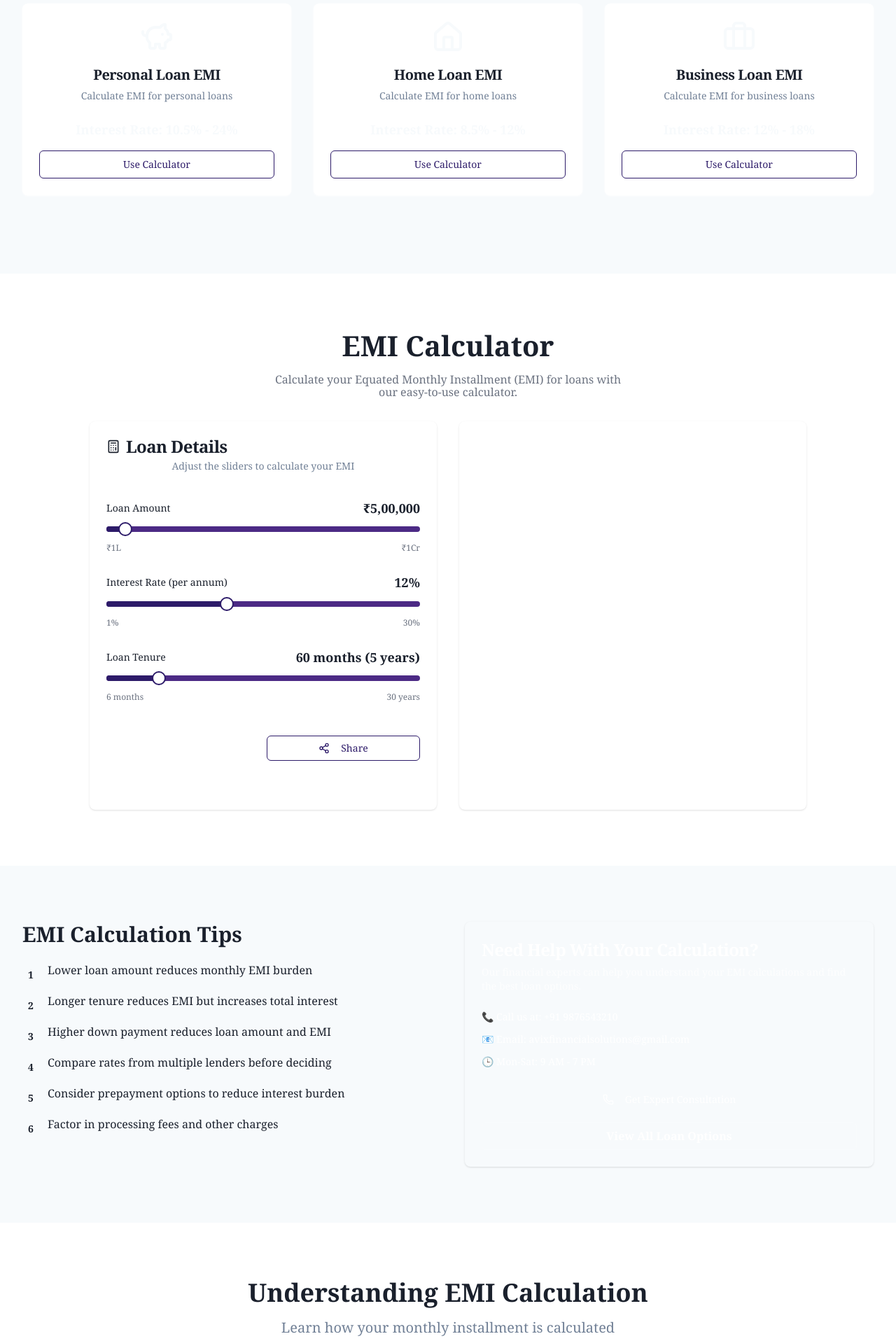
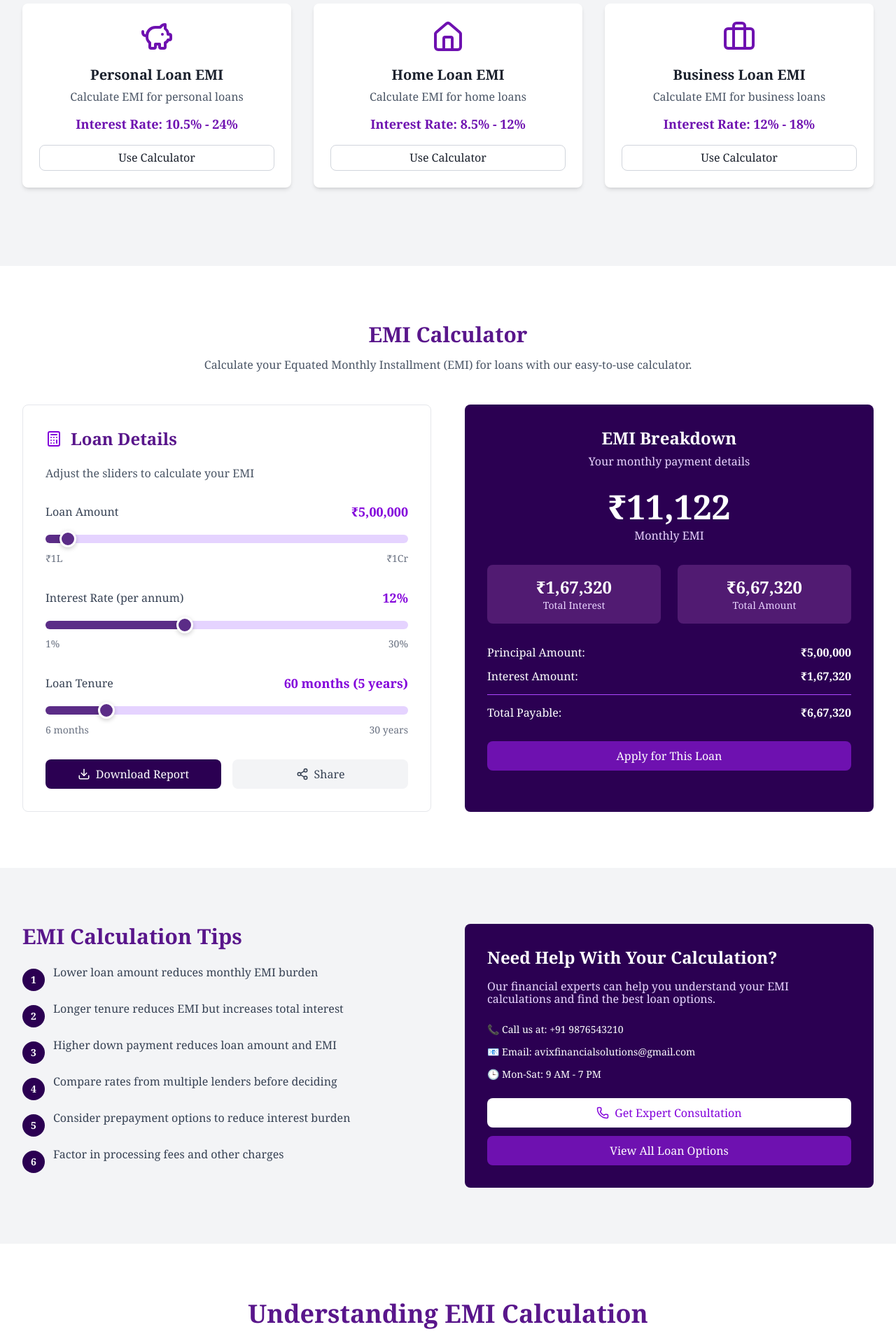
Before and after one commit to zenmeraki7/Avix-New-Next, a Next.js app in the folder avix-new/: page /calculator in a window 1280 px wide. Shown: the part 580-2496 px from the top of the page at 70% size. Built offline with nearby package versions, Linux system fonts and the light colour scheme.

Commit message:
new avix deployment

```diff
--- a/avix-new/app/calculator/page.tsx
+++ b/avix-new/app/calculator/page.tsx
@@ -1,11 +1,24 @@
+"use client"
+import React, { useState } from 'react';
+import { Calculator, PiggyBank, Home, Briefcase, Phone, Download, Share2 } from 'lucide-react';
 
-import EMICalculator from '../components/Services/emi-calculator/EMICalculator';
-import { Card, CardContent, CardDescription, CardHeader, CardTitle } from '../components/ui/card';
-import { Button } from '../components/ui/button';
-import  Link  from 'next/link';
-import { Calculator as CalcIcon, PiggyBank, Home, Briefcase, Phone } from 'lucide-react';
+const EMICalculator = () => {
+  const [loanAmount, setLoanAmount] = useState(500000);
+  const [interestRate, setInterestRate] = useState(12);
+  const [loanTenure, setLoanTenure] = useState(60);
 
-const Calculator = () => {
+  // Calculate EMI
+  const calculateEMI = () => {
+    const monthlyRate = interestRate / 12 / 100;
+    const emi = (loanAmount * monthlyRate * Math.pow(1 + monthlyRate, loanTenure)) /
+                (Math.pow(1 + monthlyRate, loanTenure) - 1);
+    return Math.round(emi);
+  };
+
+  const emi = calculateEMI();
+  const totalAmount = emi * loanTenure;
+  const totalInterest = totalAmount - loanAmount;
+
   const calculatorTypes = [
     {
       title: "Personal Loan EMI",
@@ -37,16 +50,16 @@ const Calculator = () => {
   ];
 
   return (
-    <div className="min-h-screen bg-background">
+    <div className="min-h-screen bg-gray-50">
 
       {/* Hero Section */}
-      <section className="py-16 bg-gradient-primary text-primary-foreground">
+      <section className="py-16 text-white" style={{backgroundColor: '#1A004D'}}>
         <div className="max-w-7xl mx-auto px-4 sm:px-6 lg:px-8 text-center">
           <div className="flex items-center justify-center mb-6">
-            <CalcIcon className="w-16 h-16 text-secondary mr-4" />
+            <Calculator className="w-16 h-16 text-purple-300 mr-4" />
             <h1 className="text-5xl font-bold">EMI Calculator</h1>
           </div>
-          <p className="text-xl text-primary-foreground/90 max-w-3xl mx-auto">
+          <p className="text-xl text-gray-200 max-w-3xl mx-auto">
             Plan your finances better with our easy-to-use EMI calculator.
             Get instant calculations for all types of loans.
           </p>
@@ -54,108 +67,248 @@ const Calculator = () => {
       </section>
 
       {/* Calculator Types */}
-      <section className="py-16 bg-muted">
+      <section className="py-16 bg-gray-100">
         <div className="max-w-7xl mx-auto px-4 sm:px-6 lg:px-8">
           <div className="text-center mb-12">
-            <h2 className="text-3xl font-bold text-foreground mb-4">Choose Your Loan Type</h2>
-            <p className="text-muted-foreground">Different loan types have different interest rate ranges</p>
+            <h2 className="text-3xl font-bold text-gray-900 mb-4">Choose Your Loan Type</h2>
+            <p className="text-gray-600">Different loan types have different interest rate ranges</p>
           </div>
 
           <div className="grid md:grid-cols-3 gap-8 mb-12">
             {calculatorTypes.map((type, index) => (
-              <Card key={index} className="bg-background border-0 shadow-card hover:shadow-hero transition-all duration-300">
-                <CardHeader className="text-center">
-                  <type.icon className="w-12 h-12 text-accent mx-auto mb-4" />
-                  <CardTitle className="text-xl">{type.title}</CardTitle>
-                  <CardDescription>{type.description}</CardDescription>
-                </CardHeader>
-                <CardContent className="text-center">
-                  <div className="text-lg font-semibold text-accent mb-4">
+              <div key={index} className="bg-white rounded-lg shadow-md hover:shadow-lg transition-all duration-300 p-6">
+                <div className="text-center">
+                  <type.icon className="w-12 h-12 text-purple-800 mx-auto mb-4" />
+                  <h3 className="text-xl font-bold mb-2">{type.title}</h3>
+                  <p className="text-gray-600 mb-4">{type.description}</p>
+                  <div className="text-lg font-semibold text-purple-800 mb-4">
                     Interest Rate: {type.rate}
                   </div>
-                  <Button variant="outline" className="w-full">
+                  <button className="w-full px-4 py-2 border border-gray-300 rounded-lg hover:bg-gray-50 transition-colors">
                     Use Calculator
-                  </Button>
-                </CardContent>
-              </Card>
+                  </button>
+                </div>
+              </div>
             ))}
           </div>
         </div>
       </section>
 
       {/* Main Calculator */}
-      <section className="py-20">
+      <section className="py-20 bg-white">
         <div className="max-w-7xl mx-auto px-4 sm:px-6 lg:px-8">
-          <EMICalculator />
+          <div className="text-center mb-12">
+            <h2 className="text-3xl font-bold text-purple-900 mb-4">EMI Calculator</h2>
+            <p className="text-gray-600">Calculate your Equated Monthly Installment (EMI) for loans with our easy-to-use calculator.</p>
+          </div>
+
+          <div className="grid lg:grid-cols-2 gap-12">
+            {/* Left Side - Controls */}
+            <div className="bg-white p-8 rounded-lg border border-gray-200">
+              <div className="flex items-center mb-6">
+                <Calculator className="w-6 h-6 text-purple-700 mr-3" />
+                <h3 className="text-2xl font-bold text-purple-900">Loan Details</h3>
+              </div>
+              <p className="text-gray-600 mb-8">Adjust the sliders to calculate your EMI</p>
+
+              <div className="space-y-8">
+                {/* Loan Amount */}
+                <div>
+                  <div className="flex justify-between items-center mb-4">
+                    <label className="text-gray-700 font-medium">Loan Amount</label>
+                    <span className="text-purple-700 font-bold text-lg">₹{loanAmount.toLocaleString('en-IN')}</span>
+                  </div>
+                  <div className="relative">
+                    <input
+                      type="range"
+                      min="100000"
+                      max="10000000"
+                      step="10000"
+                      value={loanAmount}
+                      onChange={(e) => setLoanAmount(Number(e.target.value))}
+                      className="w-full h-3 bg-purple-200 rounded-lg appearance-none slider"
+                      style={{
+                        background: `linear-gradient(to right, #5B2C87 0%, #5B2C87 ${((loanAmount - 100000) / (10000000 - 100000)) * 100}%, #e5d3ff ${((loanAmount - 100000) / (10000000 - 100000)) * 100}%, #e5d3ff 100%)`
+                      }}
+                    />
+                    <div className="flex justify-between text-sm text-gray-500 mt-2">
+                      <span>₹1L</span>
+                      <span>₹1Cr</span>
+                    </div>
+                  </div>
+                </div>
+
+                {/* Interest Rate */}
+                <div>
+                  <div className="flex justify-between items-center mb-4">
+                    <label className="text-gray-700 font-medium">Interest Rate (per annum)</label>
+                    <span className="text-purple-700 font-bold text-lg">{interestRate}%</span>
+                  </div>
+                  <div className="relative">
+                    <input
+                      type="range"
+                      min="1"
+                      max="30"
+                      step="0.1"
+                      value={interestRate}
+                      onChange={(e) => setInterestRate(Number(e.target.value))}
+                      className="w-full h-3 bg-purple-200 rounded-lg appearance-none slider"
+                      style={{
+                        background: `linear-gradient(to right, #5B2C87 0%, #5B2C87 ${((interestRate - 1) / (30 - 1)) * 100}%, #e5d3ff ${((interestRate - 1) / (30 - 1)) * 100}%, #e5d3ff 100%)`
+                      }}
+                    />
+                    <div className="flex justify-between text-sm text-gray-500 mt-2">
+                      <span>1%</span>
+                      <span>30%</span>
+                    </div>
+                  </div>
+                </div>
+
+                {/* Loan Tenure */}
+                <div>
+                  <div className="flex justify-between items-center mb-4">
+                    <label className="text-gray-700 font-medium">Loan Tenure</label>
+                    <span className="text-purple-700 font-bold text-lg">
+                      {loanTenure} months ({Math.floor(loanTenure/12)} years)
+                    </span>
+                  </div>
+                  <div className="relative">
+                    <input
+                      type="range"
+                      min="6"
+                      max="360"
+                      step="6"
+                      value={loanTenure}
+                      onChange={(e) => setLoanTenure(Number(e.target.value))}
+                      className="w-full h-3 bg-purple-200 rounded-lg appearance-none slider"
+                      style={{
+                        background: `linear-gradient(to right, #5B2C87 0%, #5B2C87 ${((loanTenure - 6) / (360 - 6)) * 100}%, #e5d3ff ${((loanTenure - 6) / (360 - 6)) * 100}%, #e5d3ff 100%)`
+                      }}
+                    />
+                    <div className="flex justify-between text-sm text-gray-500 mt-2">
+                      <span>6 months</span>
+                      <span>30 years</span>
+                    </div>
+                  </div>
+                </div>
+              </div>
+
+              <div className="flex gap-4 mt-8">
+                <button className="flex-1 bg-[#2b0052] text-white py-3 px-4 rounded-lg flex items-center justify-center gap-2 hover:bg-[#1e003d] transition-colors">
+                  <Download size={18} />
+                  Download Report
+                </button>
+                <button className="flex-1 bg-gray-100 text-gray-700 py-3 px-4 rounded-lg flex items-center justify-center gap-2 hover:bg-gray-200 transition-colors">
+                  <Share2 size={18} />
+                  Share
+                </button>
+              </div>
+            </div>
+
+            {/* Right Side - Results */}
+            <div className="bg-gradient-to-b from-[#2b0052] to-[#2b0052] text-white p-8 rounded-lg" >
+             <div className="text-center mb-8">
+                <h3 className="text-2xl font-bold mb-2">EMI Breakdown</h3>
+                <p className="text-purple-200">Your monthly payment details</p>
+              </div>
+
+              <div className="text-center mb-8">
+                <div className="text-5xl font-bold mb-2">₹{emi.toLocaleString('en-IN')}</div>
+                <div className="text-purple-200">Monthly EMI</div>
+              </div>
+
+              <div className="grid grid-cols-2 gap-6 mb-8">
+                <div className="p-4 rounded-lg text-center" style={{background: 'rgba(139, 69, 164, 0.4)'}}>
+                  <div className="text-2xl font-bold">₹{totalInterest.toLocaleString('en-IN')}</div>
+                  <div className="text-purple-200 text-sm">Total Interest</div>
+                </div>
+                <div className="p-4 rounded-lg text-center" style={{background: 'rgba(139, 69, 164, 0.4)'}}>
+                  <div className="text-2xl font-bold">₹{totalAmount.toLocaleString('en-IN')}</div>
+                  <div className="text-purple-200 text-sm">Total Amount</div>
+                </div>
+              </div>
+
+              <div className="space-y-4 mb-8">
+                <div className="flex justify-between">
+                  <span>Principal Amount:</span>
+                  <span className="font-bold">₹{loanAmount.toLocaleString('en-IN')}</span>
+                </div>
+                <div className="flex justify-between">
+                  <span>Interest Amount:</span>
+                  <span className="font-bold">₹{totalInterest.toLocaleString('en-IN')}</span>
+                </div>
+                <div className="flex justify-between border-t border-purple-500 pt-4">
+                  <span>Total Payable:</span>
+                  <span className="font-bold">₹{totalAmount.toLocaleString('en-IN')}</span>
+                </div>
+              </div>
+
+              <button className="w-full bg-purple-800 hover:bg-purple-900 py-3 px-4 rounded-lg transition-colors">
+                Apply for This Loan
+              </button>
+            </div>
+          </div>
         </div>
       </section>
 
       {/* Tips & Information */}
-      <section className="py-20 bg-muted">
+      <section className="py-20 bg-gray-100">
         <div className="max-w-7xl mx-auto px-4 sm:px-6 lg:px-8">
           <div className="grid md:grid-cols-2 gap-12">
             <div>
-              <h3 className="text-3xl font-bold text-foreground mb-6">EMI Calculation Tips</h3>
+              <h3 className="text-3xl font-bold text-purple-900 mb-6">EMI Calculation Tips</h3>
               <div className="space-y-4">
                 {tips.map((tip, index) => (
                   <div key={index} className="flex items-start gap-3">
-                    <div className="w-6 h-6 bg-accent rounded-full flex items-center justify-center flex-shrink-0 mt-1">
-                      <span className="text-accent-foreground text-sm font-bold">{index + 1}</span>
+                    <div className="w-8 h-8 bg-[#2b0052] text-white rounded-full flex items-center justify-center flex-shrink-0 mt-1">
+                      <span className="text-sm font-bold">{index + 1}</span>
                     </div>
-                    <span className="text-foreground">{tip}</span>
+                    <span className="text-gray-700">{tip}</span>
                   </div>
                 ))}
               </div>
             </div>
 
-            <Card className="bg-gradient-primary text-primary-foreground border-0 shadow-hero">
-              <CardHeader>
-                <CardTitle className="text-2xl">Need Help With Your Calculation?</CardTitle>
-                <CardDescription className="text-primary-foreground/80">
+            <div className="bg-gradient-to-b from-[#2b0052] to-[#2b0052] text-white p-8 rounded-lg">
+              <h4 className="text-2xl font-bold mb-4">Need Help With Your Calculation?</h4>
+              <p className="text-purple-200 mb-6">
                 Our financial experts can help you understand your EMI calculations and find the best loan options.
-                </CardDescription>
-              </CardHeader>
-              <CardContent className="space-y-6">
-                <div className="space-y-3 text-sm">
+              </p>
+
+              <div className="space-y-3 text-sm mb-6">
                 <p>📞 Call us at: +91 9876543210</p>
                 <p>📧 Email: avixfinancialsolutions@gmail.com</p>
                 <p>🕒 Mon-Sat: 9 AM - 7 PM</p>
               </div>
 
               <div className="space-y-3">
-                  <Button variant="secondary" className="w-full" asChild>
-                    <Link href="/contact">
-                      <Phone className="w-4 h-4 mr-2" />
+                <button className="w-full bg-white text-purple-700 py-3 px-4 rounded-lg font-medium hover:bg-gray-100 transition-colors flex items-center justify-center gap-2">
+                  <Phone size={18} />
                   Get Expert Consultation
-                    </Link>
-                  </Button>
-                  <Button variant="hero" className="w-full" asChild>
-                    <Link href="/services">
+                </button>
+                <button className="w-full bg-purple-800 text-white py-3 px-4 rounded-lg font-medium hover:bg-purple-900 transition-colors">
                   View All Loan Options
-                    </Link>
-                  </Button>
+                </button>
               </div>
-              </CardContent>
-            </Card>
+            </div>
           </div>
         </div>
       </section>
 
       {/* How EMI is Calculated */}
-      <section className="py-20">
+      <section className="py-20 bg-white">
         <div className="max-w-7xl mx-auto px-4 sm:px-6 lg:px-8">
           <div className="text-center mb-12">
-            <h2 className="text-4xl font-bold text-foreground mb-4">Understanding EMI Calculation</h2>
-            <p className="text-xl text-muted-foreground">Learn how your monthly installment is calculated</p>
+            <h2 className="text-4xl font-bold text-purple-900 mb-4">Understanding EMI Calculation</h2>
+            <p className="text-xl text-gray-600">Learn how your monthly installment is calculated</p>
           </div>
 
           <div className="max-w-4xl mx-auto">
-            <Card className="bg-gradient-card border-0 shadow-card">
-              <CardContent className="p-8">
+            <div className="bg-white border border-gray-200 rounded-lg shadow-md p-8">
               <div className="text-center mb-8">
-                  <h3 className="text-2xl font-bold text-foreground mb-4">EMI Formula</h3>
-                  <div className="bg-muted p-6 rounded-lg">
-                    <code className="text-lg text-foreground">
+                <h3 className="text-2xl font-bold text-purple-900 mb-4">EMI Formula</h3>
+                <div className="bg-gray-100 p-6 rounded-lg">
+                  <code className="text-lg text-purple-700 font-mono">
                     EMI = [P x R x (1+R)^N] / [(1+R)^N-1]
                   </code>
                 </div>
@@ -163,38 +316,59 @@ const Calculator = () => {
 
               <div className="grid md:grid-cols-3 gap-8 text-center">
                 <div>
-                    <div className="text-4xl font-bold text-accent mb-2">P</div>
-                    <div className="font-semibold text-foreground mb-2">Principal Amount</div>
-                    <div className="text-sm text-muted-foreground">The loan amount you borrow</div>
+                  <div className="text-4xl font-bold text-purple-600 mb-2">P</div>
+                  <div className="font-semibold text-purple-900 mb-2">Principal Amount</div>
+                  <div className="text-sm text-gray-600">The loan amount you borrow</div>
                 </div>
                 <div>
-                    <div className="text-4xl font-bold text-accent mb-2">R</div>
-                    <div className="font-semibold text-foreground mb-2">Monthly Interest Rate</div>
-                    <div className="text-sm text-muted-foreground">Annual rate divided by 12 months</div>
+                  <div className="text-4xl font-bold text-purple-600 mb-2">R</div>
+                  <div className="font-semibold text-purple-900 mb-2">Monthly Interest Rate</div>
+                  <div className="text-sm text-gray-600">Annual rate divided by 12 months</div>
                 </div>
                 <div>
-                    <div className="text-4xl font-bold text-accent mb-2">N</div>
-                    <div className="font-semibold text-foreground mb-2">Number of Months</div>
-                    <div className="text-sm text-muted-foreground">Total loan tenure in months</div>
+                  <div className="text-4xl font-bold text-purple-600 mb-2">N</div>
+                  <div className="font-semibold text-purple-900 mb-2">Number of Months</div>
+                  <div className="text-sm text-gray-600">Total loan tenure in months</div>
                 </div>
               </div>
 
-                <div className="mt-8 p-6 bg-accent/10 rounded-lg">
-                  <h4 className="font-semibold text-foreground mb-3">Example Calculation:</h4>
-                  <div className="text-sm text-muted-foreground space-y-1">
+              <div className="mt-8 p-6 bg-purple-50 rounded-lg">
+                <h4 className="font-semibold text-purple-900 mb-3">Example Calculation:</h4>
+                <div className="text-sm text-gray-600 space-y-1">
                   <p>Loan Amount: ₹5,00,000 | Interest Rate: 12% per annum | Tenure: 5 years (60 months)</p>
                   <p>Monthly Interest Rate (R) = 12% ÷ 12 = 1% = 0.01</p>
                   <p>EMI = [5,00,000 x 0.01 x (1.01)^60] / [(1.01)^60 - 1] = ₹11,122</p>
                 </div>
               </div>
-              </CardContent>
-            </Card>
+            </div>
           </div>
         </div>
       </section>
 
+      <style jsx>{`
+        .slider::-webkit-slider-thumb {
+          appearance: none;
+          width: 24px;
+          height: 24px;
+          background: #5B2C87;
+          border: 3px solid white;
+          border-radius: 50%;
+          cursor: pointer;
+          box-shadow: 0 2px 6px rgba(0,0,0,0.2);
+        }
+
+        .slider::-moz-range-thumb {
+          width: 24px;
+          height: 24px;
+          background: #5B2C87;
+          border: 3px solid white;
+          border-radius: 50%;
+          cursor: pointer;
+          box-shadow: 0 2px 6px rgba(0,0,0,0.2);
+        }
+      `}</style>
     </div>
   );
 };
 
-export default Calculator;
+export default EMICalculator;
```
Lines whose indentation alone changed are shown as unchanged.
